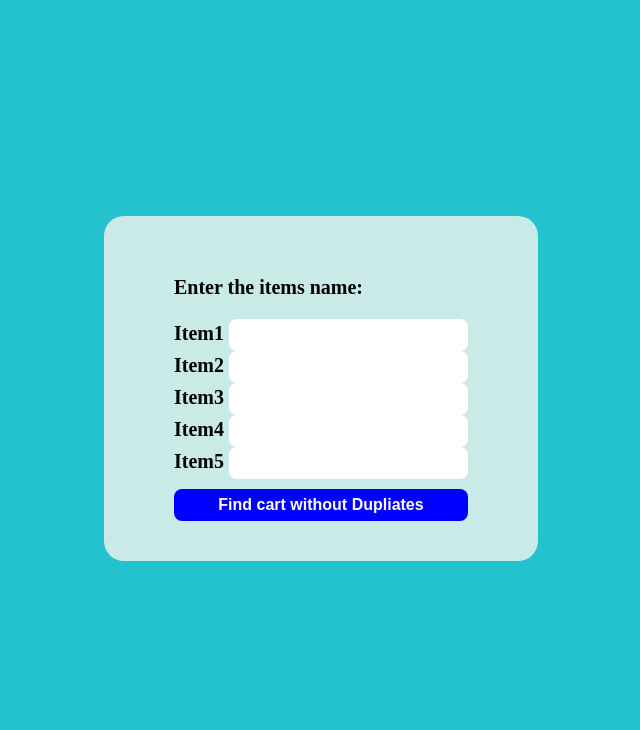
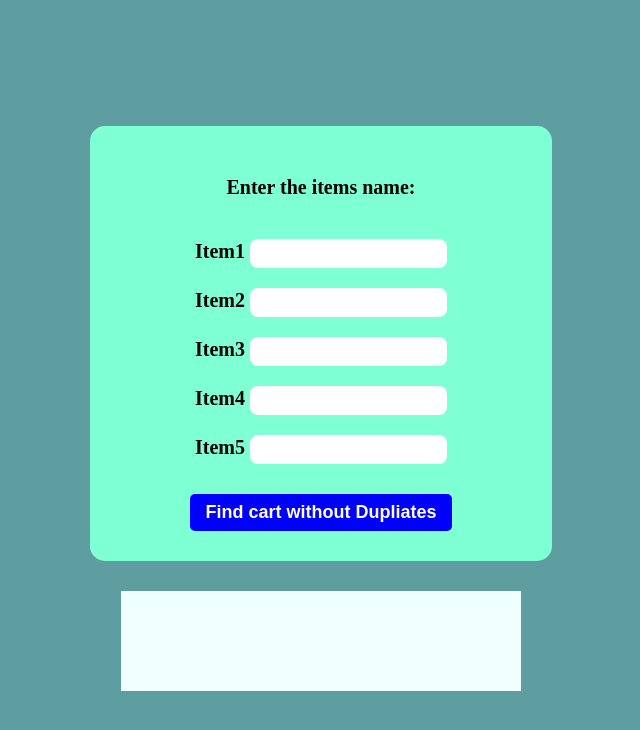
Before and after one commit to deevsh9672/cal-2, a plain HTML site: page index.html in a window 1280 px wide. Shown: the whole page, without its empty margins (319-959 px from the left). Drawn offline with Linux system fonts and the light colour scheme.

Commit message:
Update style.css

```diff
--- a/style.css
+++ b/style.css
@@ -1,44 +1,57 @@
+label{
+    font-weight: 900;
+}
 body{
-    background-color: #23c2cd;
-
     height: 100vh;
     display: flex;
     flex-direction: column;
     align-items: center;
     justify-content: center;
-    gap: 40px;
+    background-color:cadetblue;
+    gap: 30px;
 }
 .container{
-
-    background-color: rgb(201, 234, 231);
-    padding: 40px 70px;
     display: flex;
     flex-direction: column;
-    gap: 10px;
-    border-radius: 20px;
-    font-size: 20px;
-    font-weight: 800;
+    align-items: center;
+    justify-content: center;
+    gap: 30px;
+    background-color:aquamarine;
+    padding: 30px 100px;
+    border-radius: 15px;
+
 }
-#output{
-    background-color: #d28de3;
-    padding: 30px 50px;
-    border-radius: 20px;
+.items{
+    display: flex;
+    flex-direction: column;
+    align-items: center;
+    justify-content: center;
+    gap: 20px;
     font-size: 20px;
     font-weight: 800;
 }
 input{
     border: none;
+    border-radius: 8px;
     padding: 7px 10px;
-    font-size: 16px;
-    font-weight: 700;
-    border-radius: 8px;
 }
 button{
     border: none;
-    padding: 7px 10px;
+    border-radius: 5px;
+    padding: 8px 15px;
     background-color: blue;
     color: white;
-    font-size: 16px;
+    font-size: 18px;
+    font-weight: 900;
+}
+.output{
+    background-color:azure;
+    width: 400px;
+    height:  100px;
+    display: flex;
+    justify-content: center;
+    align-items: center;
+    color: blue;
+    font-size: 22px;
     font-weight: 800;
-    border-radius: 8px;
 }
```
